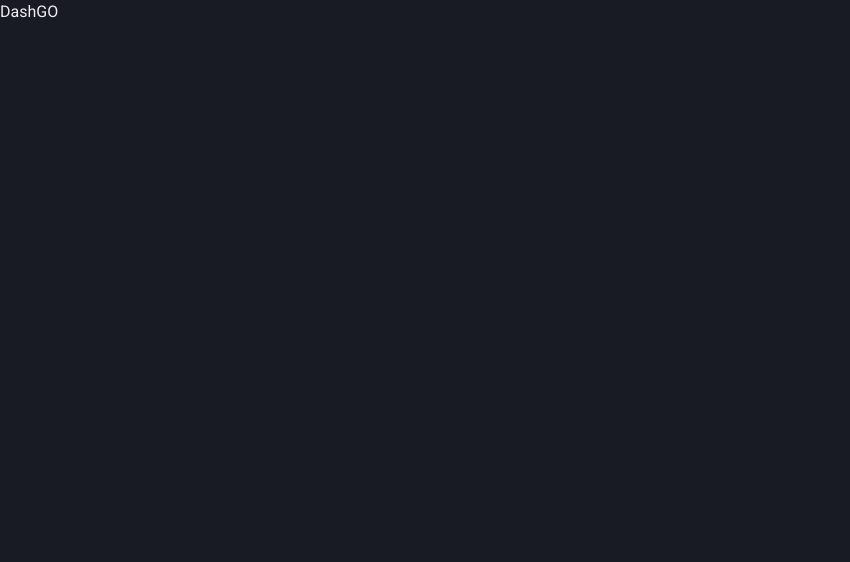
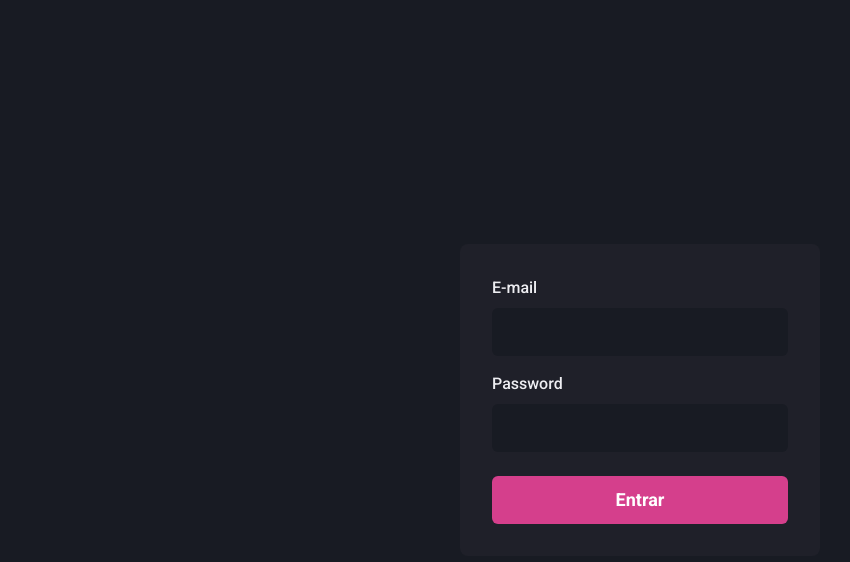
Before and after one commit to arthur1470/dashgo, a Next.js app: page / in a window 1280 px wide. Shown: the top 562 px of the page, without its empty margins (0-850 px from the left). Built offline with nearby package versions, Linux system fonts and the light colour scheme.

Commit message:
Sign-in Page

```diff
--- a/src/pages/index.tsx
+++ b/src/pages/index.tsx
@@ -1,5 +1,65 @@
+import { Button, Flex, Input, Stack, FormLabel, FormControl } from '@chakra-ui/react'
+
 export default function Home() {
   return (
-    <h1>DashGO</h1>
+    <Flex
+      w="100vw"
+      h="100vh"
+      align="center"
+      justify="center"
+    >
+      <Flex
+        as="form"
+        w="100%"
+        maxW={360}
+        bg="gray.800"
+        p="8"
+        borderRadius={8}
+        flexDir="column"
+      >
+        <Stack spacing={4}>
+          <FormControl>
+            <FormLabel htmlFor="email">E-mail</FormLabel>
+            <Input
+              type="email"
+              id="email"
+              name="email"
+              focusBorderColor="pink.500"
+              bgColor="gray.900"
+              variant="filled"
+              _hover={{
+                bgColor: "gray.900"
+              }}
+              size="lg"
+            />
+          </FormControl>
+
+          <FormControl>
+            <FormLabel htmlFor="password">Password</FormLabel>
+            <Input
+              type="password"
+              id="password"
+              name="password"
+              focusBorderColor="pink.500"
+              bgColor="gray.900"
+              variant="filled"
+              _hover={{
+                bgColor: "gray.900"
+              }}
+              size="lg"
+              placeholder=''
+            />
+          </FormControl>
+        </Stack>
+
+        <Button
+          mt={6}
+          colorScheme="pink"
+          size="lg"
+        >
+          Entrar
+        </Button>
+      </Flex>
+    </Flex>
   )
 }
```
